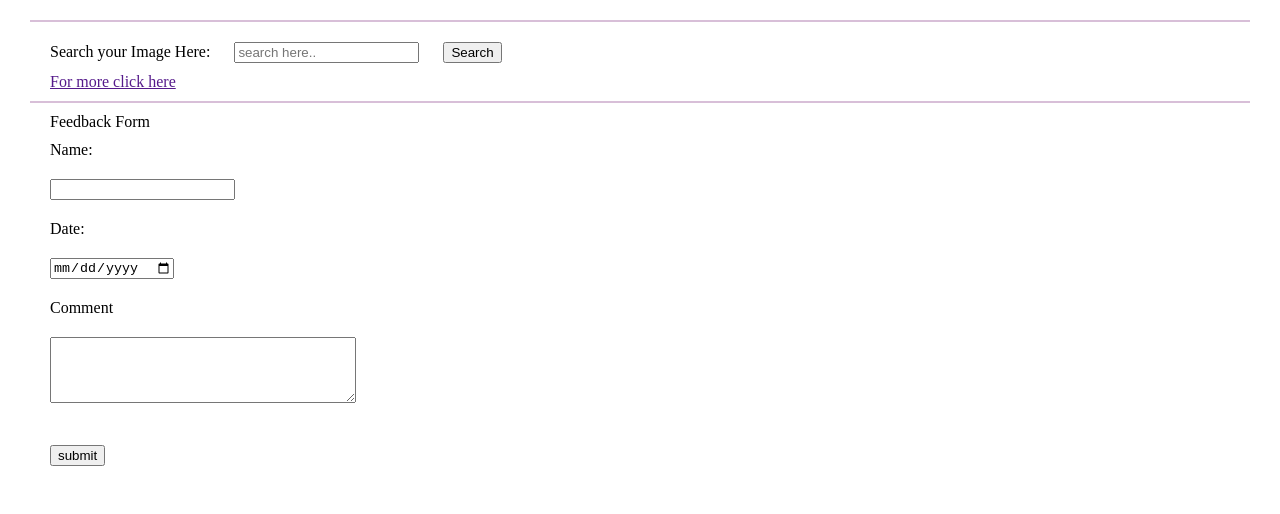
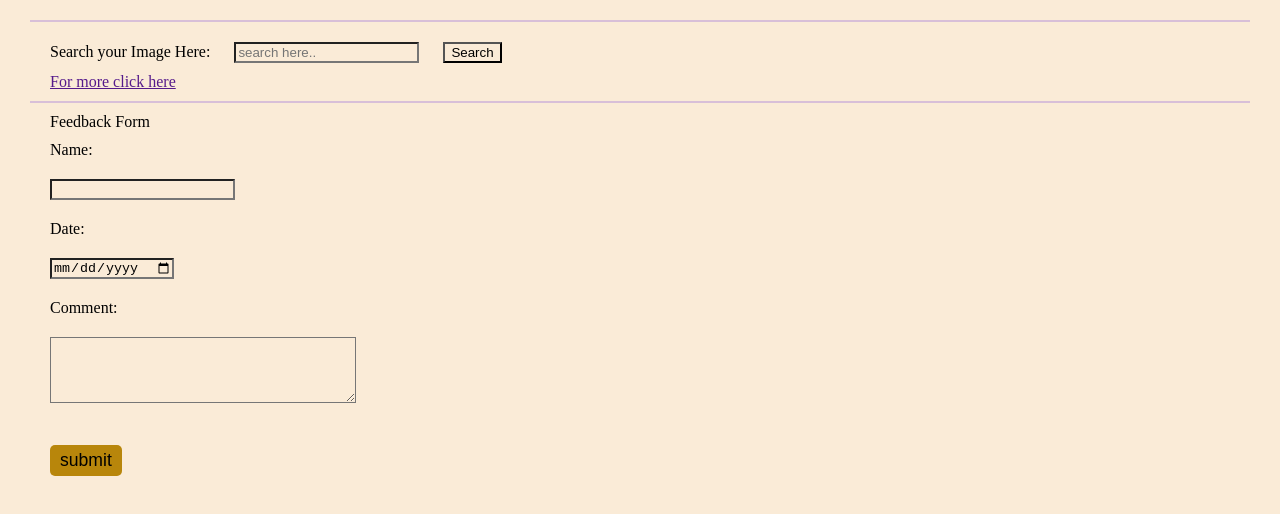
Before and after one commit to MofasserulHaque/practise-task, a plain HTML site: page index.html in a window 1280 px wide. Drawn offline with Linux system fonts and the light colour scheme.

Commit message:
all is started firstly

```diff
--- a/form.html
+++ b/index.html
@@ -29,9 +29,9 @@
         <input type="text" id="name">
         <label for="date">Date:</label>
         <input type="date" name="" id="date">
-        <label for="comment">Comment</label>
+        <label for="comment">Comment:</label>
         <textarea name="" id="comment" cols="20" rows="4"></textarea><br><br>
-        <input type="submit" value="submit">
+        <input type="submit" value="submit" id="submit">
      </form>
    </div>
 </body>
--- a/styles/form.css
+++ b/styles/form.css
@@ -1,5 +1,6 @@
 *{
     margin: 10px;
+    background-color: antiquewhite;
 }
 .form-1{
     max-width: 500px;
@@ -16,3 +17,10 @@
 .hr{
     border: 1px solid thistle;
 }
+#submit{
+    background-color: darkgoldenrod;
+    padding: 5px 10px;
+    border: darkgoldenrod;
+    border-radius: 5px;
+    font-size: 1.1em;
+}
```
